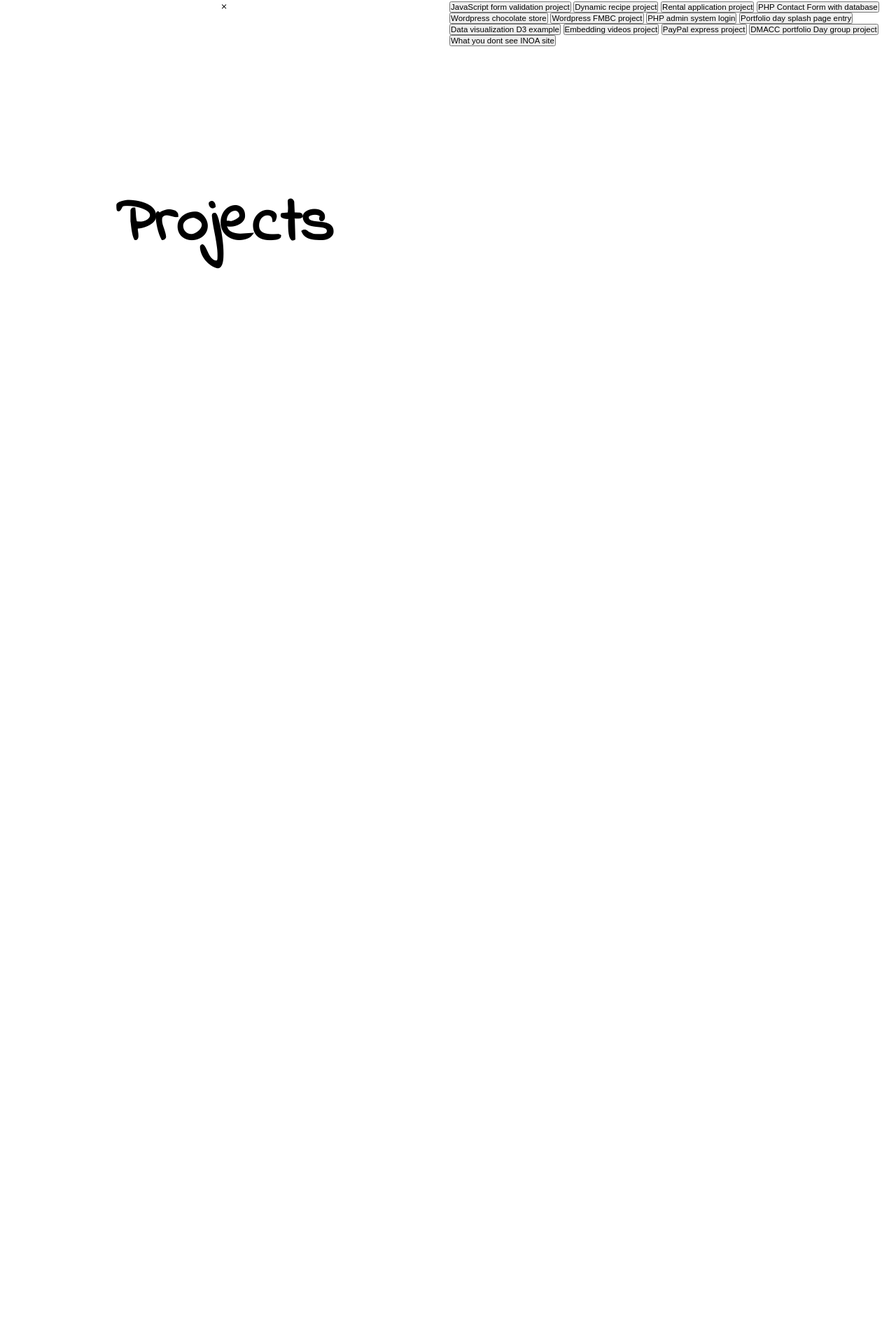
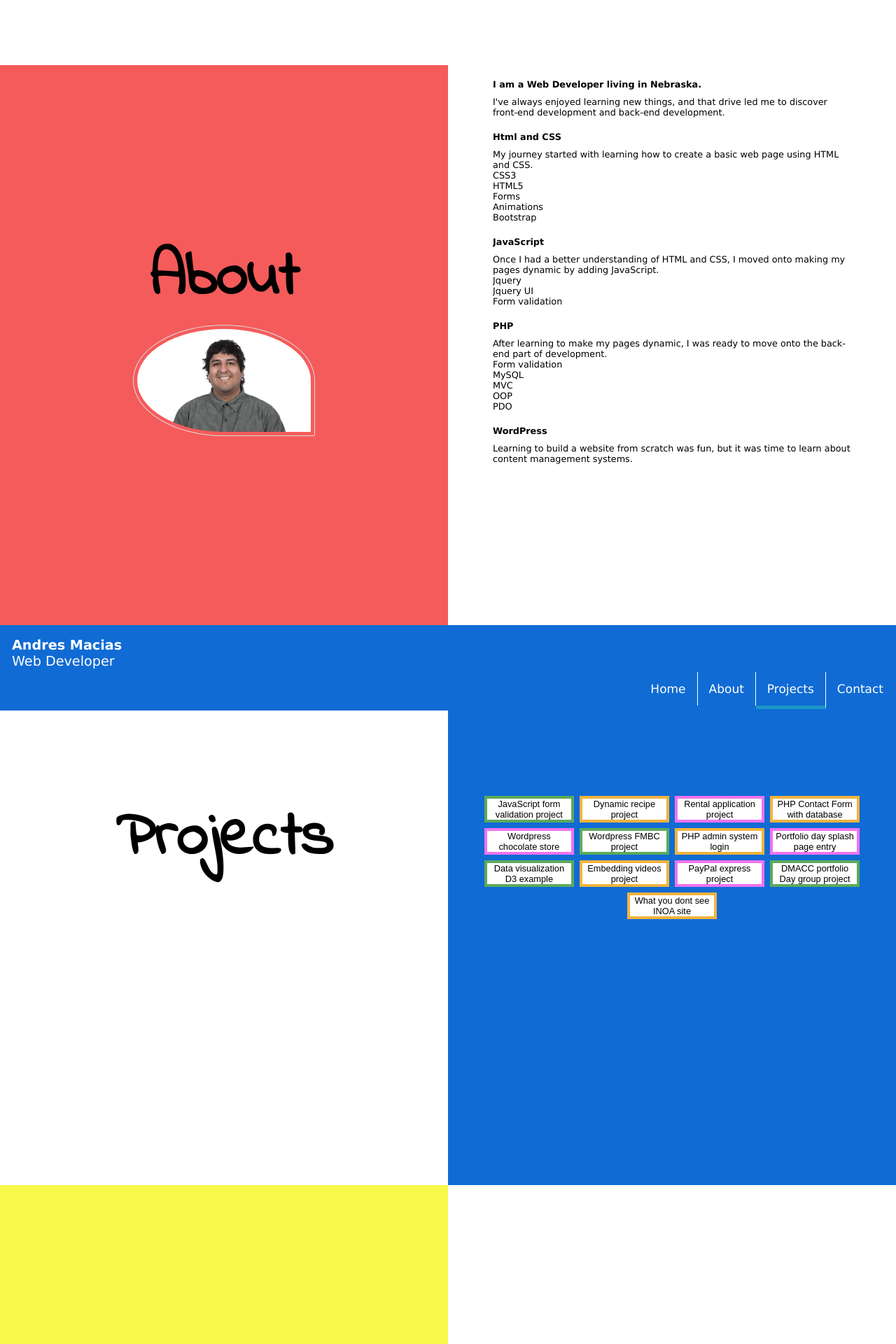
Before and after one commit to webDevAndres/portfolio, a PHP site: page / in a window 1280 px wide, after a click on "Projects". Shown: the top 1920 px of the page at 70% size. Before the commit the page ends 384 px from the top, so only its background shows below. Run offline with PHP 8.4, Linux system fonts and the light colour scheme; some libraries are stand-ins or nearby versions.

Commit message:
back to top button/button styles

```diff
--- a/css/style.css
+++ b/css/style.css
@@ -51,71 +68,36 @@
   background-color: #106bd4;
   color: white;
   padding-top: 15px;
-  padding-left: 15px; }
+  padding-left: 15px;
+  position: fixed;
+  top: 0;
+  right: 0;
+  left: 0; }
 
 /************************
   IMG STYLES
 ************************/
 /* style the avatar image*/
-.personAvatar,
-header {
-  text-align: center; }
-
 .personAvatar img {
   max-width: 100%;
   height: auto;
-  padding: 15px;
-  border: 1px solid #dbdbdb; }
-
-/* style the project images*/
-.projectImages img {
-  width: 100%;
-  min-height: 100vh;
-  -o-object-fit: cover;
-  object-fit: cover;
-  opacity: 0.1;
-  -webkit-animation-name: example;
-  /* Safari 4.0 - 8.0 */
-  -webkit-animation-duration: 4s;
-  /* Safari 4.0 - 8.0 */
-  animation-name: example;
-  animation-duration: 4s;
-  -webkit-animation-fill-mode: forwards;
-  animation-fill-mode: forwards; }
-
-/* Safari 4.0 - 8.0 */
-@-webkit-keyframes example {
-  from {
-    opacity: 0.1; }
-  to {
-    opacity: .1; } }
-
-/* Standard syntax */
-@keyframes example {
-  from {
-    opacity: 0.1; }
-  to {
-    opacity: 1; } }
+  border: 1px solid #ddd;
+  border-radius: 100% 100% 5px;
+  padding: 5px; }
 
 /***************************
 Container, body, html styles
 ****************************/
 .container {
   width: 100%;
-  min-height: 100vh; }
+  margin-top: 7.3vw;
+  min-height: 100vh;
+  overflow-x: hidden; }
 
 body {
+  position: relative;
+  height: 100%;
   font-family: "Lucida Sans", sans-serif; }
-
-body,
-html {
-  height: 100%;
-  position: relative;
-  overflow-x: hidden;
-  overflow-y: auto; }
-
-ul {
-  list-style: inside; }
 
 /****************************
 ABOUT, PROJECTS, CONTACT SECTION STYLES
@@ -127,50 +109,183 @@
 
 .about .leftAboutText header h1,
 .projects .leftProjectsText header h1,
-.contact .leftContactText header h1, .rightProjectsText h1 {
+.contact .leftContactText header h1,
+.rightProjectsText h1 {
   font-family: 'Indie Flower', cursive;
   font-size: 15vw;
   padding: 40vh 0 0 0;
   text-align: center; }
 
-.about .row,
-.about .row .col-m-6,
-.projects .row,
-.projects .row .col-m-6,
-.contact .row,
-.contact .row .col-m-6 {
+.about > .row > .col-m-12,
+.projects > .row > .col-m-12,
+.contact > .row > .col-m-12 {
   padding: 0;
   margin: 0; }
 
 .about .rightAboutText {
   min-height: 100vh;
-  padding-top: 20px;
   width: 80%;
+  padding-bottom: 20px;
   margin: auto; }
 
-.projects .leftProjectsText {
+.rightAboutText h2,
+.rightAboutText h1 {
+  margin-top: 20px;
+  margin-bottom: 10px; }
+
+.leftProjectsText,
+.rightProjectsText {
   min-height: 100vh;
   text-align: center; }
 
-.projects .rightProjectsText {
-  min-height: 100vh; }
+.leftProjectsText {
+  background-color: #106bd4; }
 
-.rightProjectsText h1, p li {
-  font-family: 'Indie Flower', cursive;
-  font-size: 2vw;
-  padding: 20vh 0 0 0;
-  text-align: center; }
+ul li {
+  list-style-type: none; }
+
+.projectsButtons {
+  padding-top: 30vh; }
+
+.button {
+  width: 30%;
+  background-color: white;
+  border: none;
+  color: #e00b0b;
+  text-align: center;
+  text-decoration: none;
+  display: inline-block;
+  padding-right: 2px;
+  padding-left: 2px;
+  font-size: 3vw;
+  margin: 4px 2px;
+  -webkit-transition-duration: 0.4s;
+  /* Safari */
+  transition-duration: 0.4s;
+  cursor: pointer; }
+
+.projectButtonStyle1 {
+  color: black;
+  border: 4px solid rgba(4, 124, 4, 0.643); }
+
+.projectButtonStyle1:hover {
+  background-color: rgba(4, 124, 4, 0.643); }
+
+.projectButtonStyle2 {
+  color: black;
+  border: 4px solid rgba(240, 156, 0, 0.761); }
+
+.projectButtonStyle2:hover {
+  background-color: rgba(240, 156, 0, 0.761);
+  color: white; }
+
+.projectButtonStyle3 {
+  color: black;
+  border: 4px solid rgba(236, 79, 236, 0.796); }
+
+.projectButtonStyle3:hover {
+  background-color: rgba(236, 79, 236, 0.796);
+  color: white; }
 
 .contact .leftContactText {
-  background-color: #f7f700b4;
+  background-color: rgba(247, 247, 0, 0.706);
   min-height: 100vh;
   text-align: center; }
 
 .contact .rightContactText {
-  max-height: 100vh;
+  min-height: 100vh;
   padding: 25px 0;
   width: 80%;
   margin: auto; }
+
+.footer {
+  width: 100%;
+  background-color: #106bd4;
+  min-height: 100px;
+  padding-top: 7vh;
+  padding-left: 30px;
+  overflow: hidden;
+  clear: both; }
+
+/* The Modal (background) */
+.modal {
+  display: none;
+  /* Hidden by default */
+  position: fixed;
+  /* Stay in place */
+  z-index: 1;
+  /* Sit on top */
+  padding-top: 100px;
+  /* Location of the box */
+  left: 0;
+  top: 0;
+  width: 100%;
+  /* Full width */
+  height: 100%;
+  /* Full height */
+  overflow: hidden;
+  /* Enable scroll if needed */
+  background-color: black;
+  /* Fallback color */
+  background-color: rgba(0, 0, 0, 0.9);
+  /* Black w/ opacity */ }
+
+/* Modal Content (image) */
+.modal .projectImages img {
+  width: 100%;
+  height: auto; }
+
+/* Caption of Modal Image */
+#modalContent {
+  margin: auto;
+  display: block;
+  width: 90%;
+  color: #ccc;
+  padding: 10px 0;
+  height: 150px; }
+
+/* Add Animation */
+.modal {
+  -webkit-animation-name: zoom;
+  -webkit-animation-duration: 0.6s;
+  animation-name: zoom;
+  animation-duration: 0.6s; }
+
+@-webkit-keyframes zoom {
+  from {
+    -webkit-transform: scale(0); }
+  to {
+    -webkit-transform: scale(1); } }
+
+@keyframes zoom {
+  from {
+    -webkit-transform: scale(0);
+    transform: scale(0); }
+  to {
+    -webkit-transform: scale(1);
+    transform: scale(1); } }
+
+/* The Close Button */
+.close {
+  position: absolute;
+  top: 15px;
+  right: 35px;
+  color: #f1f1f1;
+  font-size: 40px;
+  font-weight: bold;
+  -webkit-transition: 0.3s;
+  transition: 0.3s; }
+
+.close:hover,
+.close:focus {
+  color: #bbb;
+  text-decoration: none;
+  cursor: pointer; }
+
+/* 100% Image Width on Smaller Screens */
+@media only screen and (max-width: 700px) {
+  .modal-content {
+    width: 100%; } }
 
 /************************
   CONTACT FORM STYLES
@@ -302,62 +429,71 @@
 @media only screen and (min-width: 768px) and (orientation: landscape) {
   /* For desktop: */
   * {
-    font-size: .9vw; }
+    font-size: 1vw; }
+  #backToTop {
+    font-size: 1.5vw; }
   /* style the navbar for desktop*/
   .topnav {
     float: right; }
   .topnav a {
     border-right: 1px solid #ffffff; }
-  .topnav a:last-child {
+  .topnav a:nth-child(4) {
     border-right: none; }
   /*style the avatar image for desktop*/
-  .personAvatar {
-    display: none; }
-  header {
-    text-align: left; }
-  .about img {
-    display: inline-block; }
+  .headerContent header h1,
+  .headerContent header p {
+    text-align: left;
+    font-size: 1.5vw; }
+  .headerContent {
+    z-index: 99; }
   .about {
-    max-height: 100vh;
-    overflow-y: hidden; }
+    max-height: 100vh; }
   .about .leftAboutText header h1,
   .projects .leftProjectsText header h1,
   .contact .leftContactText header h1 {
     font-size: 7vw;
     padding: 30vh 0 0 0; }
   .about .rightAboutText {
+    max-height: 100vh;
+    overflow: hidden; }
+  .leftProjectsText {
+    background-color: white;
+    position: relative; }
+  .rightProjectsText {
+    background-color: #106bd4; }
+  .modal {
     position: absolute;
-    padding: 20px 20vw 0 50px;
-    max-height: 100vh;
-    width: 60%;
-    margin: auto;
-    overflow-y: hidden; }
-  .projects {
-    max-height: 100vh;
-    overflow-y: hidden; }
-  .projects .rightProjectsText {
-    position: relative;
-    max-height: 100vh;
-    overflow-x: hidden;
-    overflow-y: hidden; }
-  .overlay {
-    position: absolute;
-    bottom: 0;
-    left: 100%;
-    right: 0;
-    background-color: rgba(0, 139, 186, 0.938);
-    overflow: hidden;
-    width: 0;
-    height: 100%;
-    -webkit-transition: .5s ease;
-    transition: .5s ease;
-    z-index: 1; }
-  .rightProjectsText:hover .overlay {
+    min-height: 100vh; }
+  .button {
+    width: 20%;
+    font-size: 1vw; }
+  /* style the project images*/
+  .projectImages img {
     width: 100%;
-    left: 0; }
+    height: auto;
+    opacity: 0.1;
+    -webkit-animation-name: example;
+    /* Safari 4.0 - 8.0 */
+    -webkit-animation-duration: 4s;
+    /* Safari 4.0 - 8.0 */
+    animation-name: example;
+    animation-duration: 4s;
+    -webkit-animation-fill-mode: forwards;
+    animation-fill-mode: forwards; }
+  /* Safari 4.0 - 8.0 */
+  @-webkit-keyframes example {
+    from {
+      opacity: 0.1; }
+    to {
+      opacity: .1; } }
+  /* Standard syntax */
+  @keyframes example {
+    from {
+      opacity: 0.1; }
+    to {
+      opacity: 1; } }
   .contact {
-    max-height: 100vh;
-    overflow-y: hidden; }
+    max-height: 100vh; }
   .contact .rightContactText {
     max-height: 100vh;
     padding-top: 30vh;
```
Also changed, not shown: other parts of css/style.css (+40 -11 lines).
